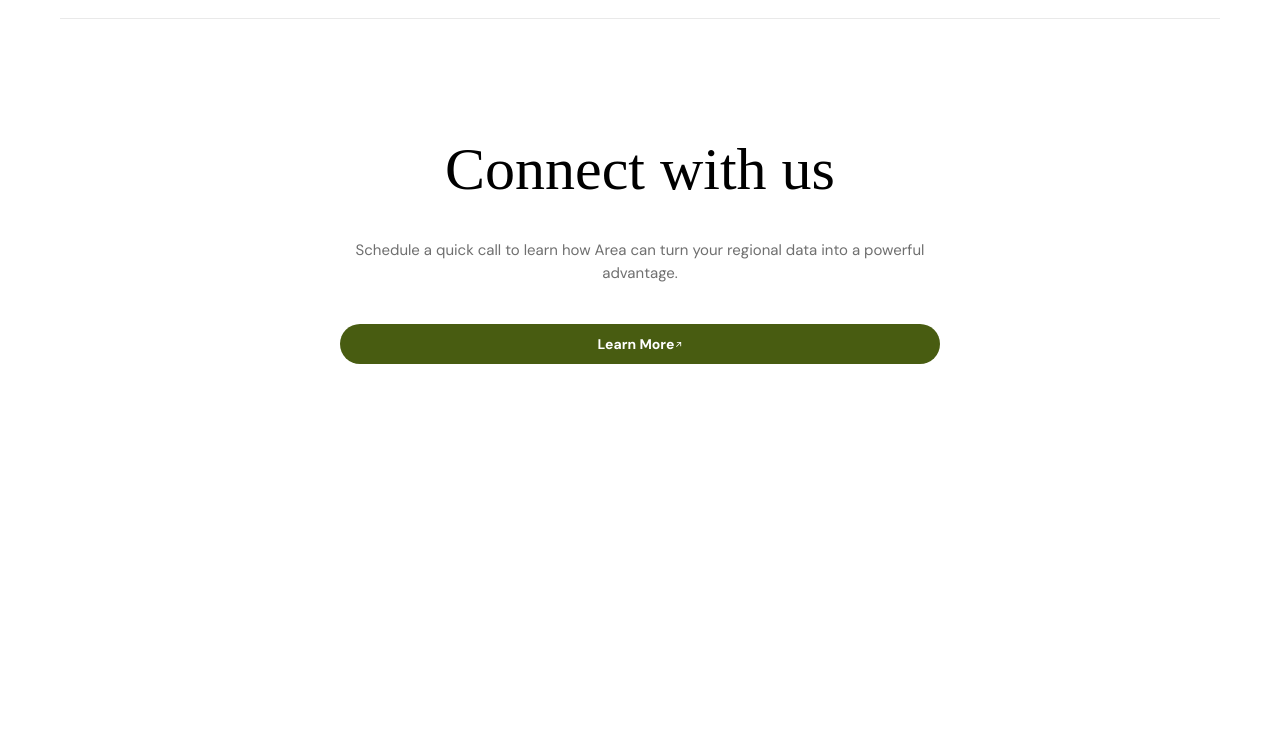
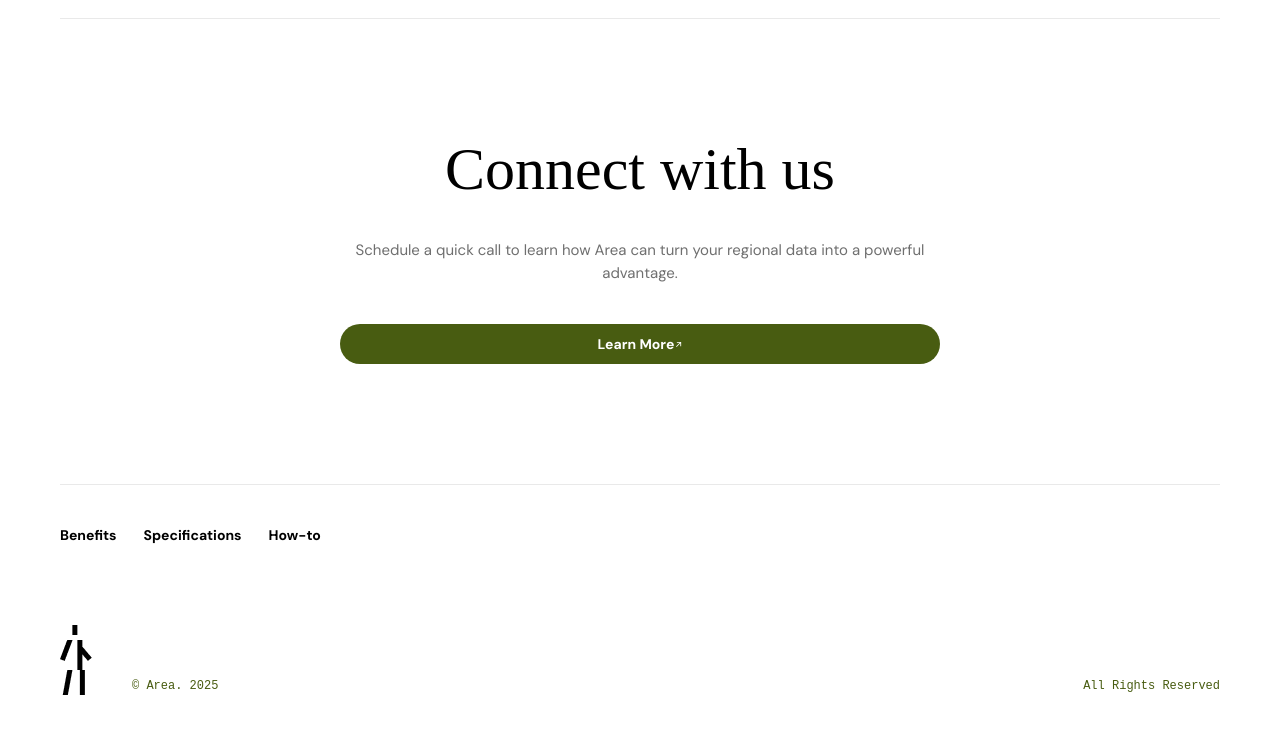
Before and after one commit to erfanakbari300erfan-lang/project_3, a website: page public/index.html in a window 1280 px wide. Shown: the part 7151-7886 px from the top of the page. Before the commit the page ends 7635 px from the top, so only its background shows below. Drawn offline with Linux system fonts and the light colour scheme; a web font is replaced by a local one.

Commit message:
fhnished Footer

```diff
--- a/public/index.html
+++ b/public/index.html
@@ -146,7 +146,7 @@
         </section>
 
         <!-- Benefits Section main -->
-        <section>
+        <section id="Benefits">
             <div class="container">
                 <div class="border-t border-t-light-gray mt-12.5 pt-20">
                     <span
@@ -311,7 +311,7 @@
         </section>
 
         <!-- Area Choose main -->
-        <section>
+        <section id="Specifications">
             <div class="container">
                 <div class="flex flex-col justify-center items-center gap-y-10 border-t border-t-light-gray pt-20">
                     <span class="font-roboto-mono font-normal text-[12px] text-olive">
@@ -609,7 +609,7 @@
         </section>
 
         <!-- Map Success main -->
-        <section class="mt-30">
+        <section id="howToWork" class="mt-30">
             <div class="container">
                 <div
                     class="flex justify-between items-center border-t border-t-light-gray py-20 max-sm:flex-wrap max-sm:gap-y-10 max-sm:justify-center">
@@ -696,6 +696,42 @@
 
     </main>
 
+    <footer>
+        <section class="">
+            <div class="container">
+                <div class="border-t border-t-light-gray pt-10 ">
+                    <ul class="flex justify-start items-center gap-6.75 *:font-dm-sans *:font-bold *:text-sm max-sm:flex-col max-sm:items-start">
+                        <li class="">
+                            <a href="#Benefits">Benefits</a>
+                        </li>
+                        <li class="">
+                            <a href="#Specifications">Specifications</a>
+                        </li>
+                        <li class="">
+                            <a href="#howToWork">How-to</a>
+                        </li>
+                    </ul>
+                </div>
+                <div
+                    class="flex items-end justify-between mt-20  pb-10">
+                    <div class="flex items-end gap-10">
+                        <div class="w-8">
+                            <img src="Images/Footer_logo.png" alt="Footer_logo">
+                        </div>
+                        <div class="font-roboto-mono font-normal text-[12px] text-olive mr-4 max-md:text-[11px] max-sm:text-[10.5px]">
+                            © Area.
+                            <span class="">
+                                2025
+                            </span>
+                        </div>
+                    </div>
+                    <div class="font-roboto-mono font-normal text-[12px] text-olive max-md:text-[11px] max-sm:text-[10.5px]">
+                        All Rights Reserved
+                    </div>
+                </div>
+            </div>
+        </section>
+    </footer>
     <script src="Script/script.js"></script>
 </body>
 
--- a/src/input.css
+++ b/src/input.css
@@ -45,8 +45,12 @@
 ========================= */
 
 @layer base {
-    img{
+    img {
         width: 100%;
+    }
+
+    html {
+        scroll-behavior: smooth;
     }
 }
 
```
Also changed, not shown: public/Style/style.css.
